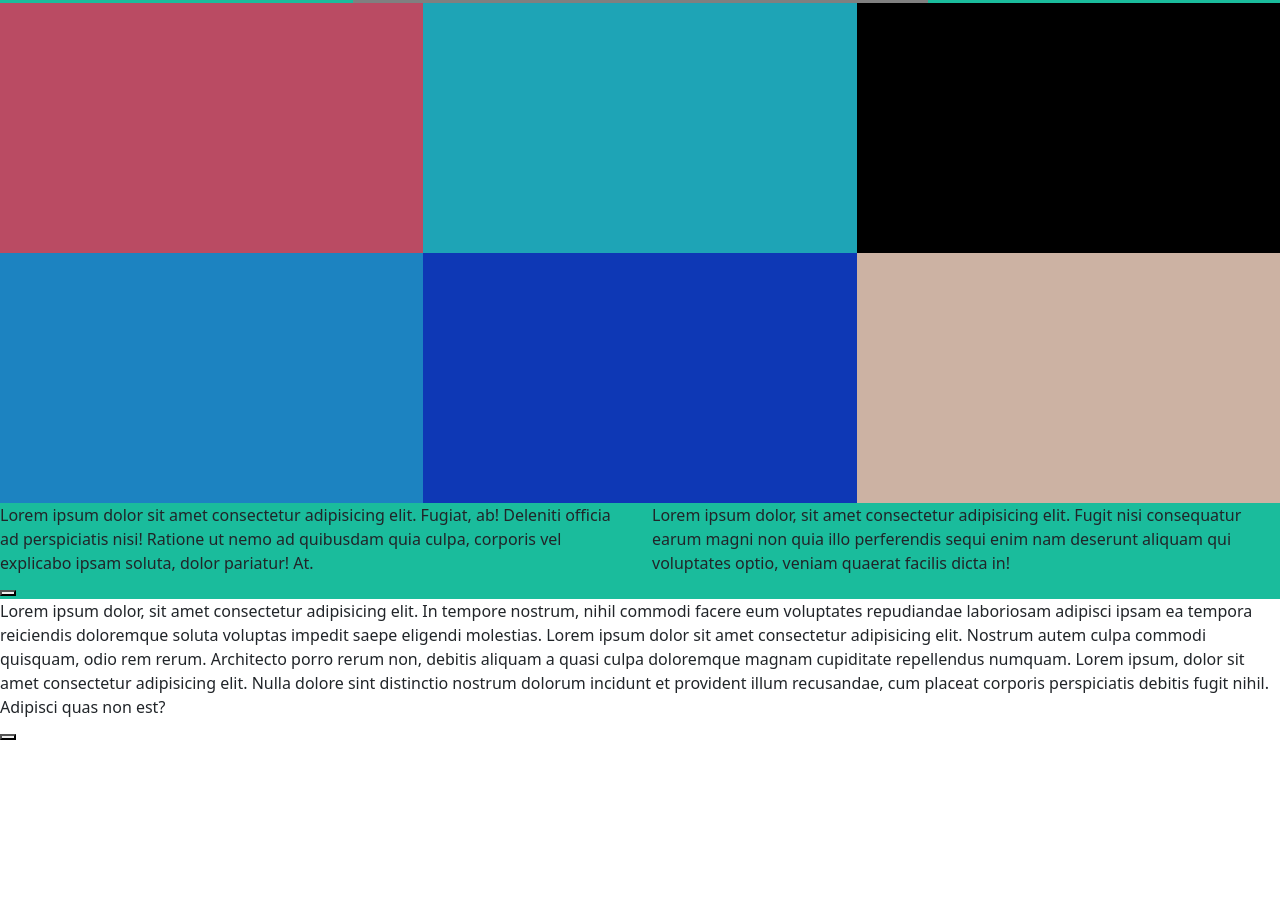
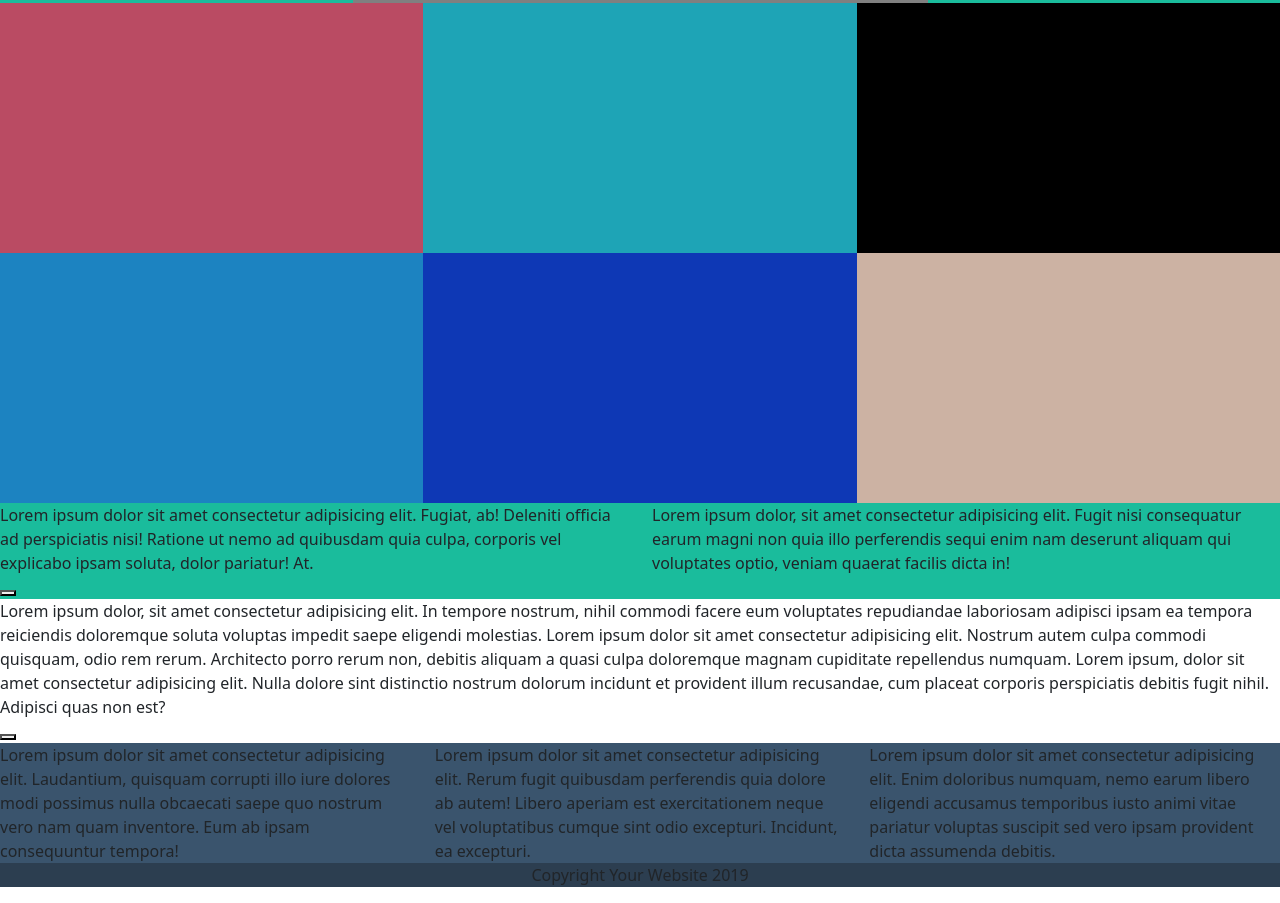
Before and after one commit to olic96/html-css-bootstrap-freelancer, a plain HTML site: page index.html in a window 1280 px wide. Shown: the part 642-1545 px from the top of the page. Before the commit the page ends 1385 px from the top, so only its background shows below. Drawn offline with nearby package versions, Linux system fonts and the light colour scheme.

Commit message:
struttura footer

```diff
--- a/css/style.css
+++ b/css/style.css
@@ -62,3 +62,14 @@
 /* section contact me */
 
 /* FOOTER */
+
+/* footer top */
+.footer_top{
+    background-color: #3a546d;
+}
+
+/* footer bottom */
+.footer_bottom{
+    background-color: #2c3e50;
+    text-align: center;
+}
--- a/index.html
+++ b/index.html
@@ -74,8 +74,16 @@
     </main>
     <!-- footer -->
     <footer>
-        <div class="footer_top"></div>
-        <div class="footer_bottom"></div>
+        <div class="footer_top">
+            <div class="row">
+                <div class="col-12 col-md-4"> Lorem ipsum dolor sit amet consectetur adipisicing elit. Laudantium, quisquam corrupti illo iure dolores modi possimus nulla obcaecati saepe quo nostrum vero nam quam inventore. Eum ab ipsam consequuntur tempora!</div>
+                <div class="col-12 col-md-4">Lorem ipsum dolor sit amet consectetur adipisicing elit. Rerum fugit quibusdam perferendis quia dolore ab autem! Libero aperiam est exercitationem neque vel voluptatibus cumque sint odio excepturi. Incidunt, ea excepturi.</div>
+                <div class="col-12 col-md-4">Lorem ipsum dolor sit amet consectetur adipisicing elit. Enim doloribus numquam, nemo earum libero eligendi accusamus temporibus iusto animi vitae pariatur voluptas suscipit sed vero ipsam provident dicta assumenda debitis.</div>
+            </div>
+        </div>
+        <div class="footer_bottom">
+            <p>Copyright Your Website 2019</p>
+        </div>
     </footer>
 
 
```
